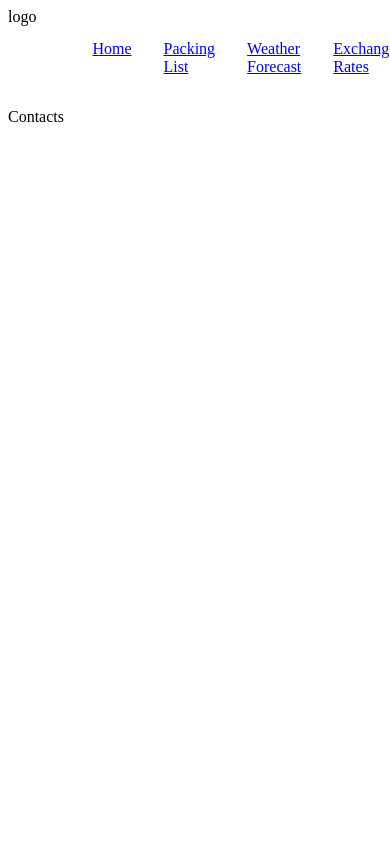
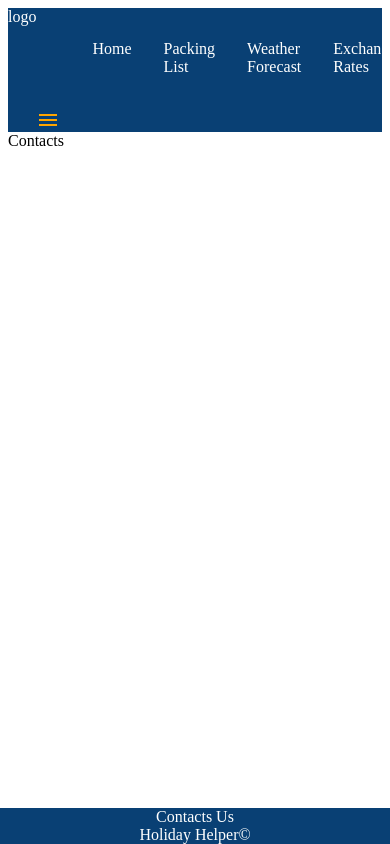
Before and after one commit to lalicia/holiday_helper_frontend, a React (Create React App) app: page /contacts in a window 390 px wide. Shown: the top 844 px of the page. Built offline with nearby package versions, Linux system fonts and the light colour scheme.

Commit message:
navbar is still in progress the icon displays will need to add more css to complete the fuctionality

```diff
--- a/package.json
+++ b/package.json
@@ -3,15 +3,19 @@
   "version": "0.1.0",
   "private": true,
   "dependencies": {
+    "@material-ui/core": "^4.12.4",
+    "@material-ui/icons": "^4.11.3",
     "@mui/icons-material": "^5.8.4",
     "@testing-library/jest-dom": "^5.16.4",
     "@testing-library/react": "^13.3.0",
     "@testing-library/user-event": "^13.5.0",
+    "hamburger-react": "^2.5.0",
     "node-sass": "^7.0.1",
     "react": "^18.2.0",
     "react-dom": "^18.2.0",
     "react-router-dom": "^6.3.0",
     "react-scripts": "5.0.1",
+    "styled-components": "^5.3.5",
     "web-vitals": "^2.1.4"
   },
   "scripts": {
--- a/src/App/App.js
+++ b/src/App/App.js
@@ -6,12 +6,13 @@ import Exchange from '../Component/Exchange/Exchange';
 import Weather from '../Component/Weather/Weather';
 import Contacts from '../Component/Contacts/Contacts';
 import { BrowserRouter as Router, Routes, Route } from 'react-router-dom';
+import Footer from '../Component/Footer/Footer';
 
 function App() {
   return (
     <div className="App">
     <Router>
-    <Navbar />
+     <Navbar />
       <Routes>
         <Route path= '/' element={<Main />} />
         <Route path= '/packing-list' element={<Packing />} />
@@ -19,6 +20,7 @@ function App() {
         <Route path= '/weather' element={<Weather />} />
         <Route path= '/contacts' element={<Contacts />} />
       </Routes>
+      <Footer />
     </Router>
     </div>
   );
--- /dev/null
+++ b/src/Component/Footer/Footer.css
@@ -0,0 +1,12 @@
+.footer{
+    text-align: center;
+    display: flex;
+    position: fixed;
+    width: 100%;
+    left: 0;
+    bottom: 0;
+    flex-direction: column;
+    background-color: #094074;
+    color: white;
+
+}
--- /dev/null
+++ b/src/Component/Footer/Footer.js
@@ -0,0 +1,15 @@
+import React from 'react';
+import './Footer.css';
+
+function Footer() {
+  return (
+      <div>
+          <div className='footer'>
+              <span>Contacts Us</span>
+              <span>Holiday Helper©</span>
+          </div>
+     </div>
+  )
+};
+
+export default Footer
--- a/src/Component/Navbar/Navbar.js
+++ b/src/Component/Navbar/Navbar.js
@@ -1,15 +1,25 @@
-import React from 'react'
-import './Navbar.css'
+import React, {useState} from 'react'
+import './Navbar.css';
 import { Link } from "react-router-dom"
+// import Hamburger from 'hamburger-react'
+import { Close, MenuOutlined } from '@material-ui/icons'
+
 
 function Navbar() {
+  const [isOpen, setOpen] = useState(false)
+  const DisplayMenu = () => {
+    setOpen(!isOpen)
+  }
   return (
     <div className='menu-styles' >
       <div className='logo'> logo</div>
 
-        <div>
-          <nav className='main-menu'>
-            <ul >
+        <div className='menu'>
+          <nav>
+          <ul >
+            <div className='closed'>
+              <Close className='closed' onClick={DisplayMenu} />
+              </div>
               <li>
                 <Link to='/'>Home</Link>
               </li>
@@ -26,7 +36,12 @@ function Navbar() {
                 <Link to='/contacts'>Emergency Contacts</Link>
               </li>
             </ul>
-          </nav>
+        </nav>
+        <div className="menubar">
+          <MenuOutlined className='menu' onClick={DisplayMenu} />
+        </div>
+
+
        </div>
     </div>
   )
--- a/src/Component/Navbar/navbar.css
+++ b/src/Component/Navbar/navbar.css
@@ -4,25 +4,76 @@
     flex-direction: row;
     z-index: 1;
     margin: 0 auto;
+    text-decoration: none;
+
 }
+
 .menu-styles{
     display: flex;
     justify-content: space-between;
+    background-color: #094074;
 
 }
 
 ul{
     display: flex;
     flex-direction: row;
-
-
 }
 
 li{
+    color: white ;
     list-style: none;
     margin: 1rem;
     flex-direction: row;
 
 }
 
-@media
+a{
+    text-decoration: none;
+    color: white;
+
+}
+a:hover {
+        border-bottom: 3px solid rgba(255, 221, 74, 1);
+
+}
+
+
+
+.logo{
+    color: white;
+    text-size-adjust: 12;
+
+}
+
+.menubar{
+    display: none;
+}
+
+.closed .closed {
+    display: none;
+
+}
+
+
+
+
+@media(max-width:850px) {
+    .main{
+        justify-content: space-between;
+
+    }
+    .main-menu{
+        justify-content: space-between;
+    }
+
+
+    .menubar {
+    display: flex;
+    margin-right: 1.555rem;
+    z-index: 0;
+    color: orange;
+
+    }
+
+}
```
Also changed, not shown: src/Variables.css (added), 1 other file (tests, documents, lock files or other folders).
